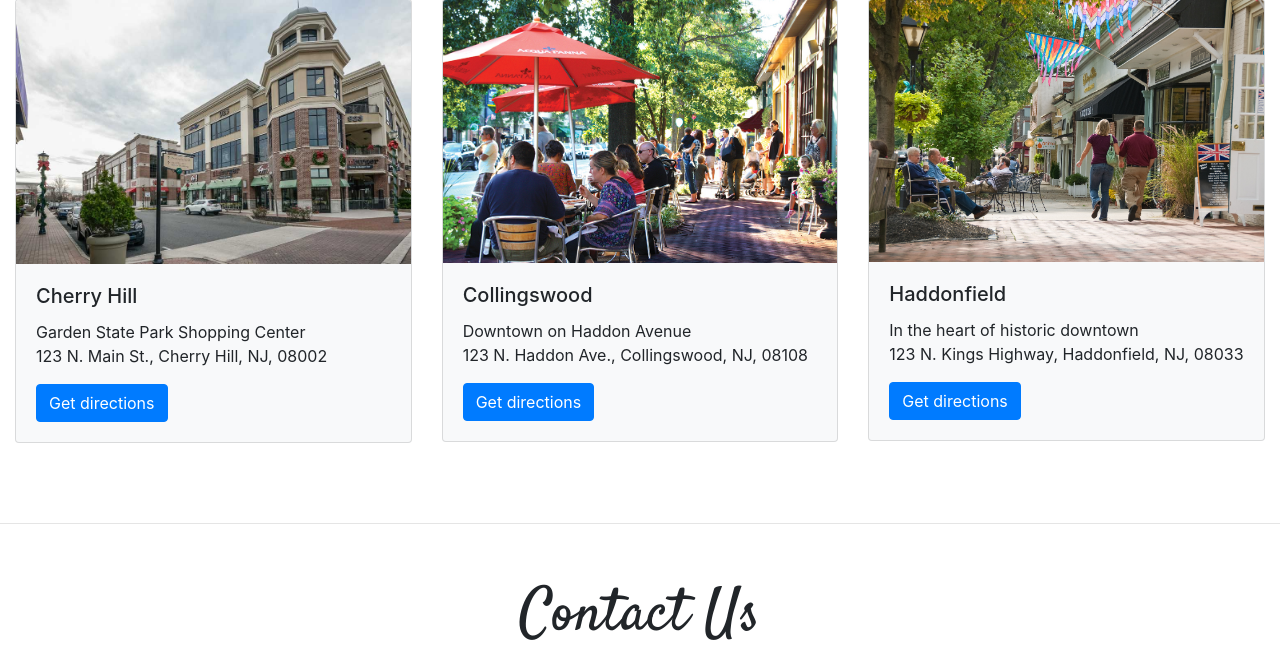
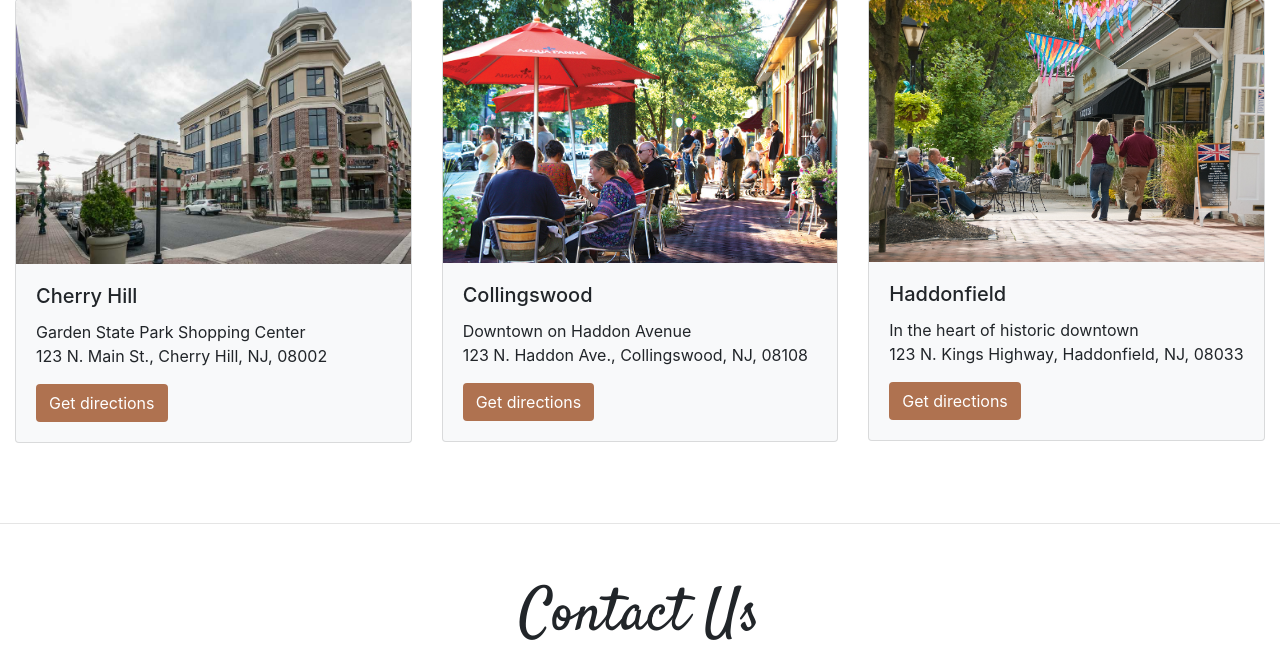
Before and after one commit to michaelJohnJames/deli-website, a PHP site: page / in a window 1280 px wide. Shown: the part 2026-2683 px from the top of the page. Run offline with PHP 8.4, Linux system fonts and the light colour scheme.

Commit message:
change button color

```diff
--- a/public/css/index.css
+++ b/public/css/index.css
@@ -67,6 +67,12 @@
     margin-bottom: 30px;
   }
 
+  .btn-brown {
+    background-color: #af7250;
+    color: white;
+
+  }
+
 
 .fa {
     margin: 5px;
--- a/public/index.html
+++ b/public/index.html
@@ -139,7 +139,7 @@
           <div class="card-body">
             <h5 class="card-title">Cherry Hill</h5>
             <p class="card-text">Garden State Park Shopping Center<br> 123 N. Main St., Cherry Hill, NJ, 08002</p>
-            <a href="#" class="btn btn-primary">Get directions</a>
+            <a href="#" class="btn btn-brown">Get directions</a>
           </div>
         </div>
       </div>
@@ -149,7 +149,7 @@
           <div class="card-body">
             <h5 class="card-title">Collingswood</h5>
             <p class="card-text">Downtown on Haddon Avenue <br> 123 N. Haddon Ave., Collingswood, NJ, 08108 </p>
-            <a href="#" class="btn btn-primary">Get directions</a>
+            <a href="#" class="btn btn-brown">Get directions</a>
           </div>
         </div>
 
@@ -160,7 +160,7 @@
           <div class="card-body">
             <h5 class="card-title">Haddonfield</h5>
             <p class="card-text">In the heart of historic downtown <br> 123 N. Kings Highway, Haddonfield, NJ, 08033</p>
-            <a href="#" class="btn btn-primary">Get directions</a>
+            <a href="#" class="btn btn-brown">Get directions</a>
           </div>
         </div>
       </div>
```
